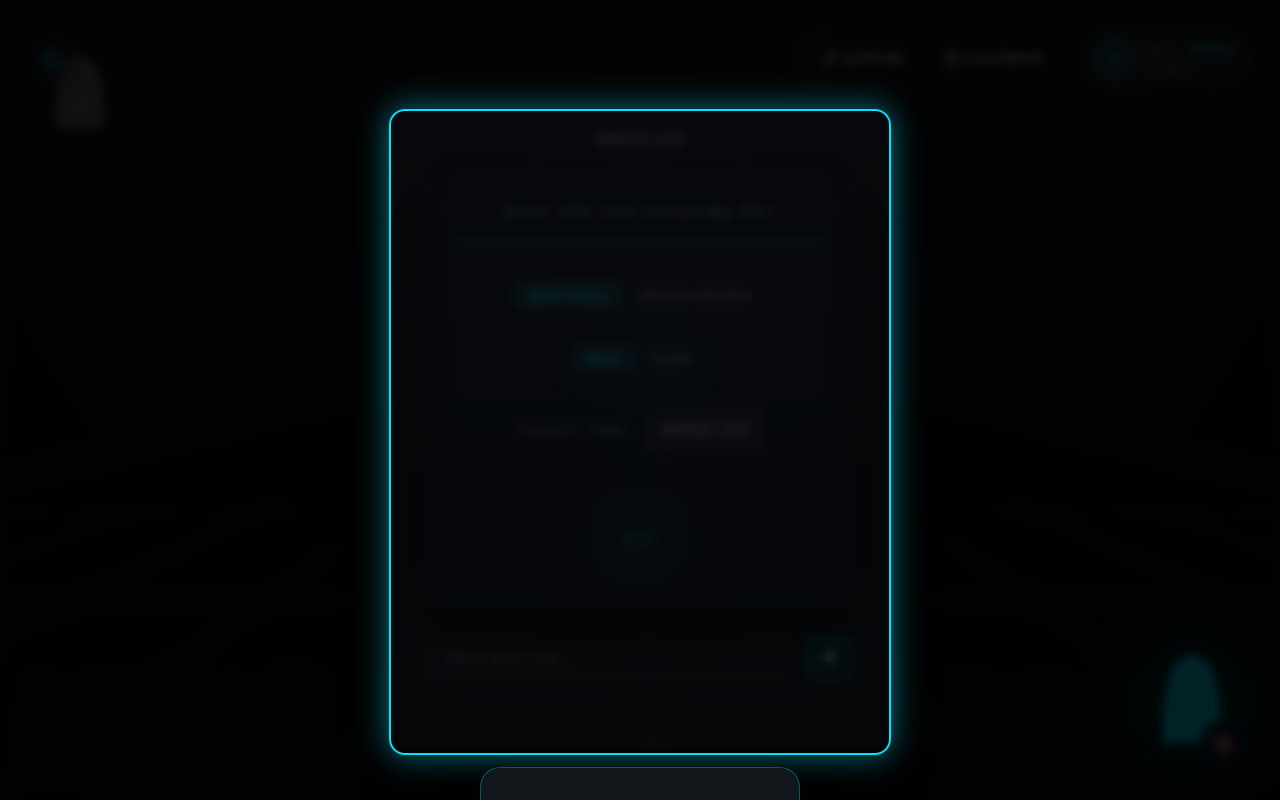
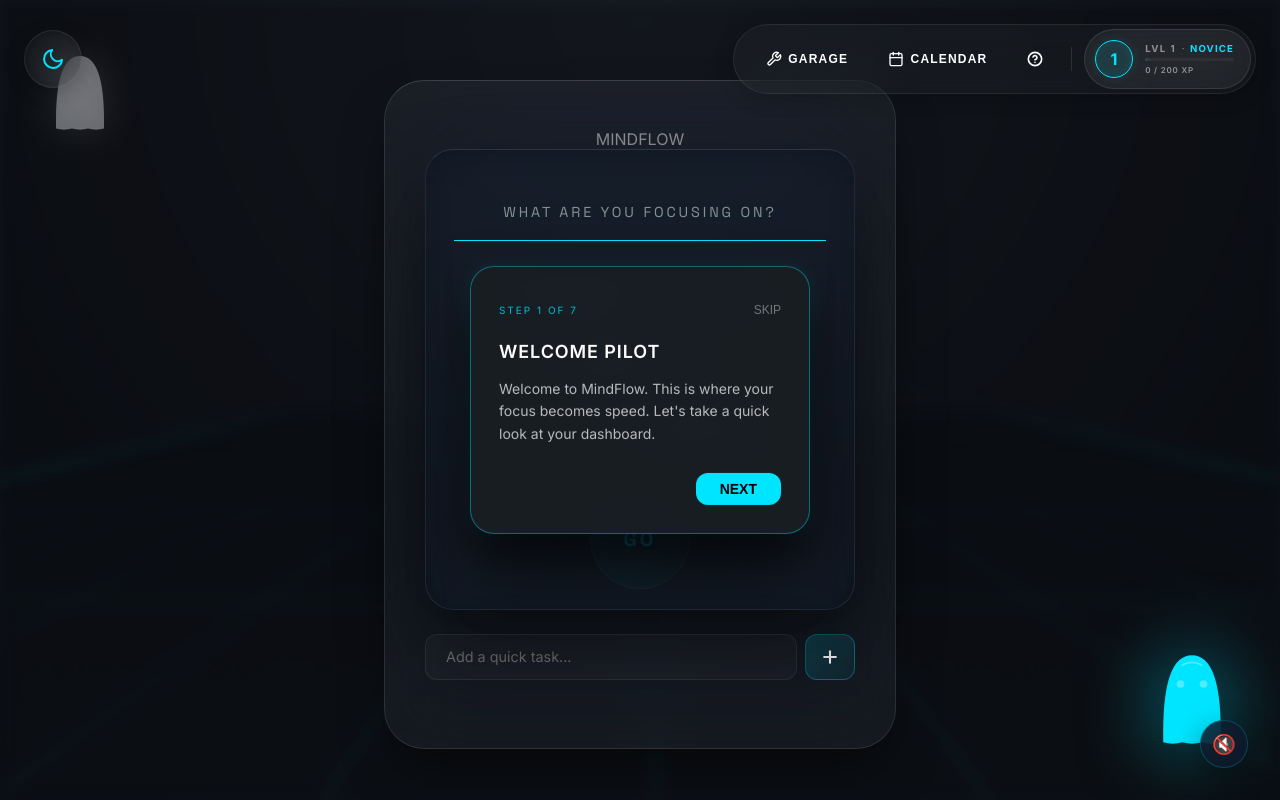
Before and after one commit to goodmorning1036-cloud/MindFlowApp, a Next.js app: page / in a window 1280 px wide. Built offline with nearby package versions, Linux system fonts and the light colour scheme.

Commit message:
Fixed onboarding tour visibility

```diff
--- a/app/components/OnboardingTour.module.css
+++ b/app/components/OnboardingTour.module.css
@@ -4,40 +4,37 @@
     left: 0;
     width: 100vw;
     height: 100vh;
-    background: rgba(0, 0, 0, 0.7);
-    backdrop-filter: blur(4px);
     z-index: 9000;
     pointer-events: auto;
-}
-
-.highlightContainer {
-    position: absolute;
-    z-index: 9001;
-    pointer-events: none;
-    transition: all 0.5s cubic-bezier(0.4, 0, 0.2, 1);
+    /* Remove background so we can see through the highlight */
+    background: transparent;
 }
 
 .highlight {
     position: absolute;
-    border: 2px solid var(--accent-cyan);
-    border-radius: 16px;
-    box-shadow: 0 0 0 9999px rgba(0, 0, 0, 0.5), 0 0 30px var(--accent-cyan);
+    border: 3px solid var(--accent-cyan);
+    border-radius: 20px;
+    /* This shadow dims everything EXCEPT the inside of the box */
+    box-shadow: 0 0 0 9999px rgba(0, 0, 0, 0.85), 0 0 30px var(--accent-cyan);
     pointer-events: none;
+    z-index: 9001;
 }
 
 .tooltip {
     position: absolute;
-    background: rgba(20, 25, 30, 0.95);
-    border: 1px solid rgba(0, 229, 255, 0.3);
-    border-radius: 20px;
-    padding: 24px;
-    width: 320px;
+    background: rgba(25, 30, 35, 0.98);
+    backdrop-filter: blur(20px);
+    border: 1px solid rgba(0, 229, 255, 0.4);
+    border-radius: 24px;
+    padding: 28px;
+    width: 340px;
     color: white;
-    box-shadow: 0 20px 40px rgba(0, 0, 0, 0.4);
+    box-shadow: 0 30px 60px rgba(0, 0, 0, 0.8), 0 0 20px rgba(0, 229, 255, 0.1);
     pointer-events: auto;
     display: flex;
     flex-direction: column;
-    gap: 12px;
+    gap: 16px;
+    z-index: 9999;
 }
 
 .tooltipHeader {
--- a/app/components/OnboardingTour.tsx
+++ b/app/components/OnboardingTour.tsx
@@ -23,7 +23,7 @@ const TOUR_STEPS: Step[] = [
     {
         id: "task",
         title: "THE STARTING LINE",
-        description: "Type your main goal here. This is your primary objective for the race. Set a duration and hit START to begin.",
+        description: "Type your main goal here. This is your primary objective for the race. Set a duration and hit GO to begin.",
         targetId: "task-input",
         position: "bottom"
     },
@@ -64,16 +64,13 @@ const TOUR_STEPS: Step[] = [
     }
 ];
 
-export const OnboardingTour = () => {
+export const OnboardingTour = ({ onComplete }: { onComplete?: () => void }) => {
     const [currentStep, setCurrentStep] = useState(0);
-    const [isVisible, setIsVisible] = useState(false);
+    const [isVisible, setIsVisible] = useState(true); // Always visible when rendered
     const [targetRect, setTargetRect] = useState<DOMRect | null>(null);
 
     useEffect(() => {
-        const hasSeenTour = localStorage.getItem("mindflow_tour_complete");
-        if (!hasSeenTour) {
-            setIsVisible(true);
-        }
+        // We handle visibility from the parent now
     }, []);
 
     useEffect(() => {
@@ -103,34 +100,84 @@ export const OnboardingTour = () => {
     const handleComplete = () => {
         setIsVisible(false);
         localStorage.setItem("mindflow_tour_complete", "true");
+        if (onComplete) onComplete();
     };
 
-    if (!isVisible || !targetRect) return null;
+    if (!isVisible || (currentStep > 0 && !targetRect)) return null;
 
     const step = TOUR_STEPS[currentStep];
+    const isWelcome = step.id === "welcome" || step.id === "ready";
+
+    const getTooltipPos = () => {
+        if (isWelcome) {
+            return {
+                top: "50%",
+                left: "50%",
+                x: "-50%",
+                y: "-50%",
+                position: "fixed" as const
+            };
+        }
+
+        const tooltipWidth = 340;
+        const tooltipHeight = 220; // approximate
+
+        // Decide whether to place above or below
+        const spaceBelow = window.innerHeight - targetRect.bottom;
+        const spaceAbove = targetRect.top;
+
+        let top: string | number = "auto";
+        let bottom: string | number = "auto";
+
+        if (spaceBelow > tooltipHeight + 40 || spaceBelow > spaceAbove) {
+            // Place below
+            top = targetRect.bottom + 20;
+            // Guard against bottom edge
+            if ((top as number) + tooltipHeight > window.innerHeight - 20) {
+                top = window.innerHeight - tooltipHeight - 20;
+            }
+        } else {
+            // Place above
+            bottom = (window.innerHeight - targetRect.top) + 20;
+            // Guard against top edge
+            if ((bottom as number) + tooltipHeight > window.innerHeight - 20) {
+                bottom = window.innerHeight - tooltipHeight - 20;
+            }
+        }
+
+        return {
+            top,
+            bottom,
+            left: Math.max(20, Math.min(window.innerWidth - tooltipWidth - 20, targetRect.left + (targetRect.width / 2) - (tooltipWidth / 2))),
+            x: 0,
+            y: 0,
+            position: "absolute" as const
+        };
+    };
+
+    const tooltipStyles = getTooltipPos();
 
     return (
         <div className={styles.overlay}>
             <motion.div
                 className={styles.highlight}
                 animate={{
-                    top: targetRect.top - 8,
-                    left: targetRect.left - 8,
-                    width: targetRect.width + 16,
-                    height: targetRect.height + 16,
+                    top: isWelcome ? "50%" : targetRect.top - 8,
+                    left: isWelcome ? "50%" : targetRect.left - 8,
+                    width: isWelcome ? 0 : targetRect.width + 16,
+                    height: isWelcome ? 0 : targetRect.height + 16,
+                    opacity: isWelcome ? 0 : 1
                 }}
                 transition={{ type: "spring", damping: 25, stiffness: 200 }}
             />
 
             <motion.div
                 key={step.id}
-                initial={{ opacity: 0, y: 20 }}
+                initial={{ opacity: 0, scale: 0.9 }}
                 animate={{
                     opacity: 1,
-                    y: 0,
-                    top: step.position === 'bottom' ? targetRect.bottom + 20 : 'auto',
-                    bottom: step.position === 'top' ? (window.innerHeight - targetRect.top) + 20 : 'auto',
-                    left: targetRect.left + (targetRect.width / 2) - 160,
+                    scale: 1,
+                    ...tooltipStyles
                 }}
                 className={styles.tooltip}
             >
--- a/app/page.tsx
+++ b/app/page.tsx
@@ -77,6 +77,14 @@ export default function Home() {
     const [showLevelModal, setShowLevelModal] = useState(false);
     const [showCalendar, setShowCalendar] = useState(false);
     const [calendarMode, setCalendarMode] = useState<'history' | 'planner'>('history');
+    const [showTour, setShowTour] = useState(false);
+
+    useEffect(() => {
+        const hasSeenTour = localStorage.getItem("mindflow_tour_complete");
+        if (!hasSeenTour) {
+            setShowTour(true);
+        }
+    }, []);
 
     const { elapsed, isRunning, setSpeedMultiplier, start, stop, reset } = useTimer();
 
@@ -190,7 +198,7 @@ export default function Home() {
 
     return (
         <div className={`${styles.pageContainer} ${isRacing || mode === 'RACE' ? styles.racingBackground : ''}`}>
-            {mode === 'HOME' && <OnboardingTour />}
+            {mode === 'HOME' && showTour && <OnboardingTour onComplete={() => setShowTour(false)} />}
             {mode !== 'RACE' && <Background3D blur={true} />}
             <main className={styles.mainContent}>
                 <AnimatePresence>
@@ -215,6 +223,13 @@ export default function Home() {
                                     <button id="calendar-btn" className={styles.navButton} onClick={() => setShowCalendar(true)}>
                                         <svg width="16" height="16" viewBox="0 0 24 24" fill="none" stroke="currentColor" strokeWidth="2" strokeLinecap="round" strokeLinejoin="round"><rect x="3" y="4" width="18" height="18" rx="2" ry="2"></rect><line x1="16" y1="2" x2="16" y2="6"></line><line x1="8" y1="2" x2="8" y2="6"></line><line x1="3" y1="10" x2="21" y2="10"></line></svg>
                                         CALENDAR
+                                    </button>
+                                    <button className={styles.navButton} onClick={() => setShowTour(true)} title="Tutorial">
+                                        <svg width="16" height="16" viewBox="0 0 24 24" fill="none" stroke="currentColor" strokeWidth="2.5" strokeLinecap="round" strokeLinejoin="round">
+                                            <circle cx="12" cy="12" r="10"></circle>
+                                            <path d="M9.09 9a3 3 0 0 1 5.83 1c0 2-3 3-3 3"></path>
+                                            <line x1="12" y1="17" x2="12.01" y2="17"></line>
+                                        </svg>
                                     </button>
                                     <div className={styles.navDivider}></div>
                                     <div id="level-badge">
```
Also changed, not shown: app/components/CustomizationModal.tsx (+4 -39 lines).
